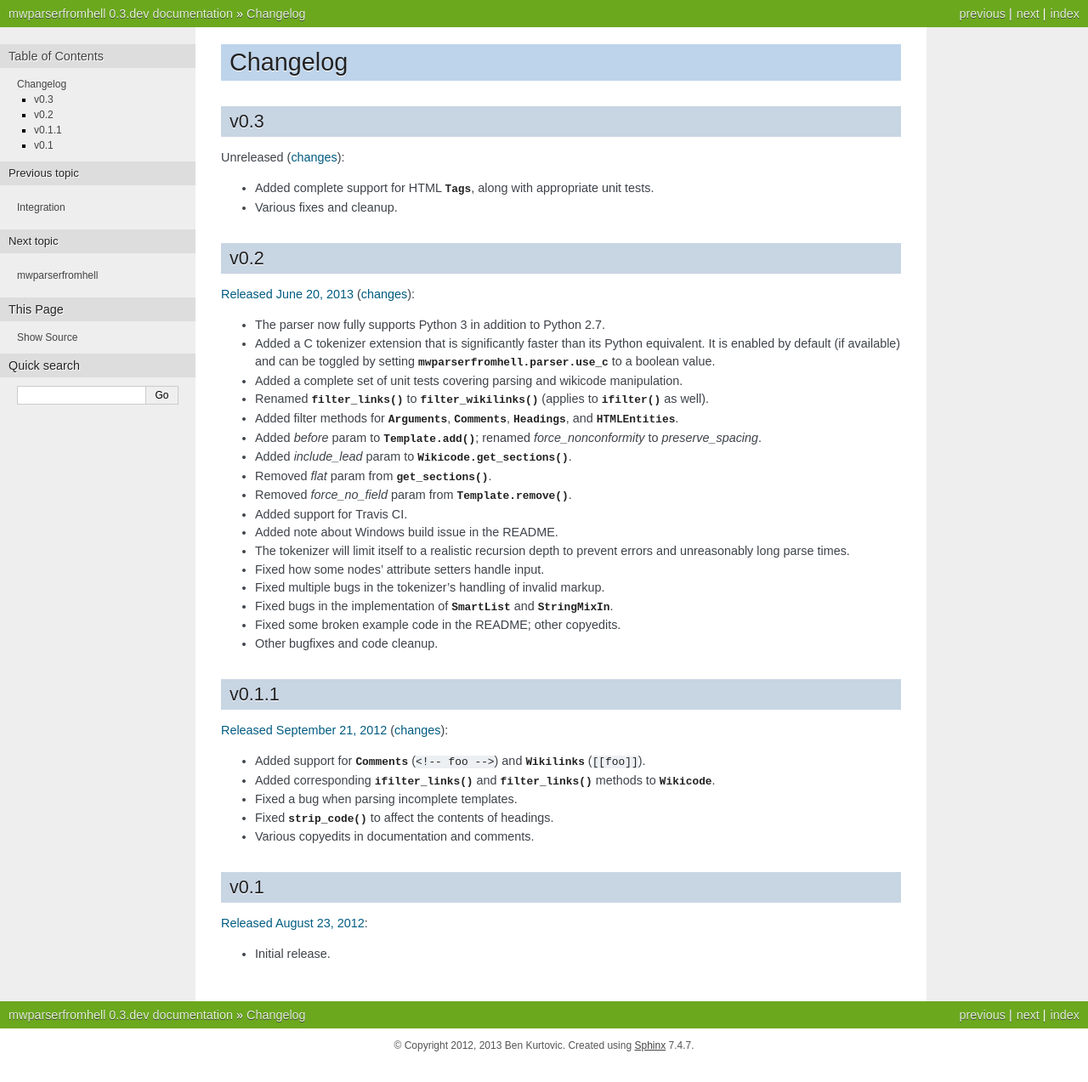
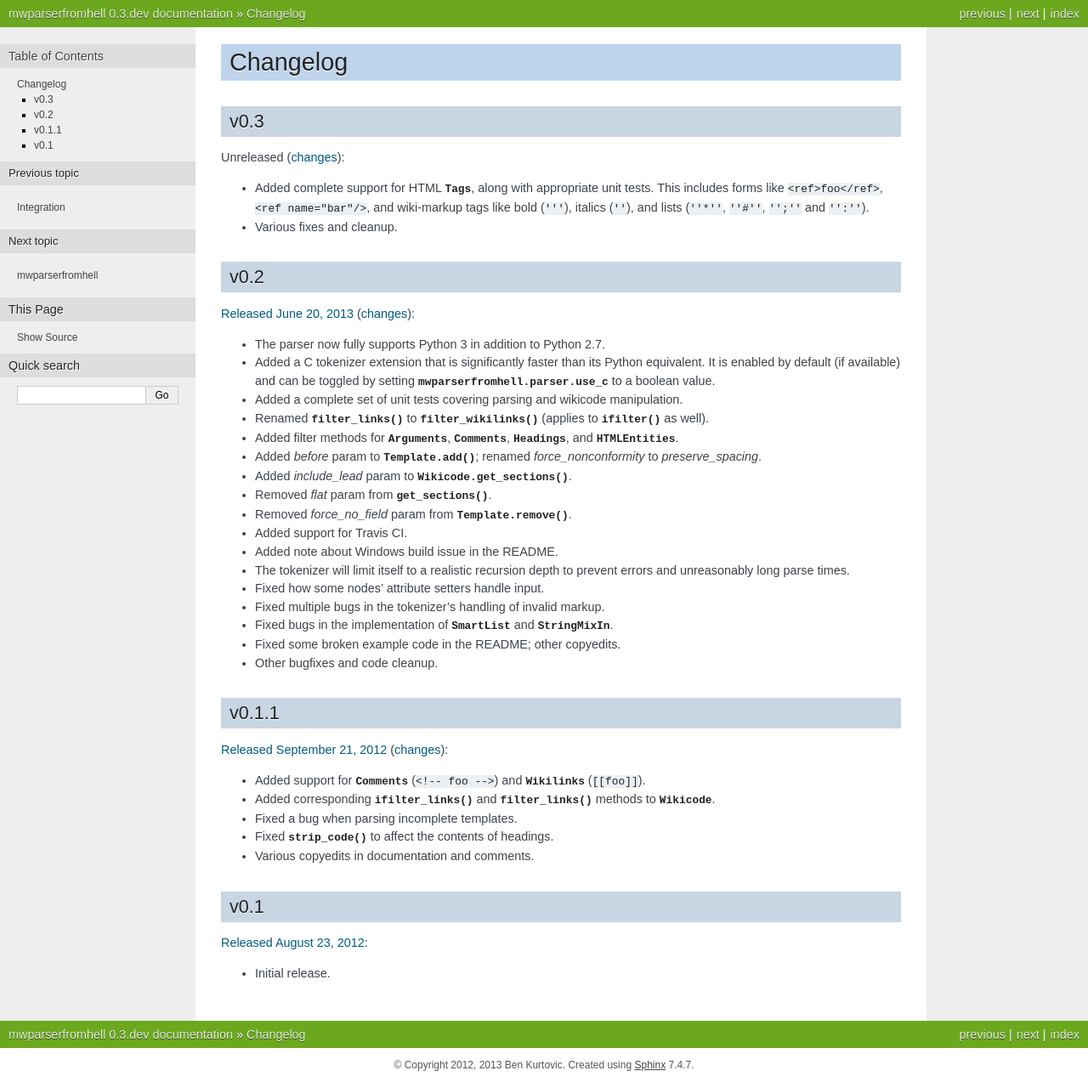
Before and after one commit to earwig/mwparserfromhell, a Sphinx documentation site: the page built from docs/changelog.rst, in a window 1280 px wide. Shown: the whole page at 85% size. Built offline with Sphinx 7.4.7, drawn with Linux system fonts in a browser that asks for light colours; before the commit the page ends 1250 px from its top, so only the background shows below that.

Commit message:
Update changelog.

```diff
--- a/docs/changelog.rst
+++ b/docs/changelog.rst
@@ -8,7 +8,9 @@ Unreleased
 (`changes <https://github.com/earwig/mwparserfromhell/compare/v0.2...develop>`__):
 
 - Added complete support for HTML :py:class:`Tags <.Tag>`, along with
-  appropriate unit tests.
+  appropriate unit tests. This includes forms like ``<ref>foo</ref>``,
+  ``<ref name="bar"/>``, and wiki-markup tags like bold (``'''``), italics
+  (``''``), and lists (``''*''``, ``''#''``, ``'';''`` and ``'':''``).
 - Various fixes and cleanup.
 
 v0.2
```
Also changed, not shown: 1 other file.
